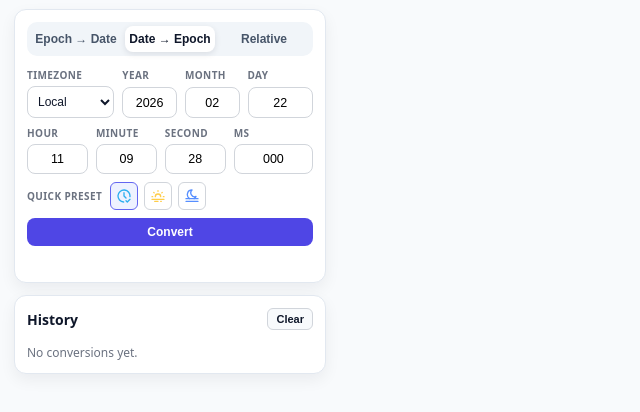
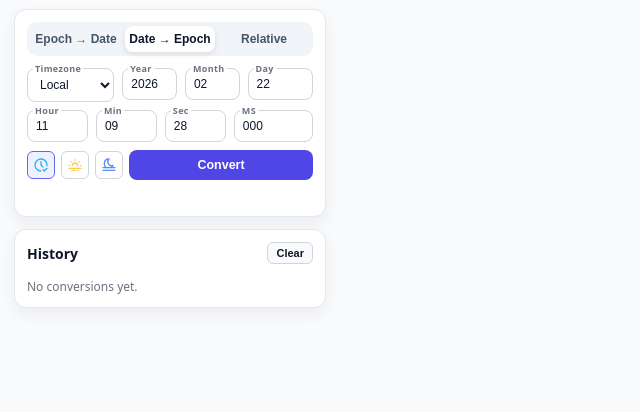
Before and after one commit to ShivamS136/epoch-buddy, a browser extension: page extension/index.html in a window 1280 px wide. Both pictures are taken after a click on the button "Date → Epoch". Shown: the part 64-476 px from the top of the page, without its empty margins (0-640 px from the left). Drawn offline with Linux system fonts and the light colour scheme.

Commit message:
Refactor demo and extension forms to use floating labels: updated input fields for epoch, date, and relative time panels with new styles for improved usability and aesthetics. Added hints for input guidance and adjusted layout for better alignment.

```diff
--- a/docs/styles.css
+++ b/docs/styles.css
@@ -304,12 +304,6 @@ button img {
   gap: 12px;
 }
 
-.demo-panel label {
-  font-size: 12px;
-  font-weight: 600;
-  color: #475569;
-}
-
 .demo-panel input,
 .demo-panel select {
   padding: 10px 12px;
@@ -317,6 +311,87 @@ button img {
   border: 1px solid #d1d5db;
   font-size: 14px;
   width: 100%;
+}
+
+/* ── Floating outlined fields ─────────────────────────────────── */
+
+.floating-field {
+  position: relative;
+}
+
+.floating-field input,
+.floating-field select {
+  padding: 8px;
+}
+
+.floating-field input:focus,
+.floating-field select:focus {
+  outline: none;
+  border-color: #6366f1;
+  box-shadow: 0 0 0 3px rgba(99, 102, 241, 0.2);
+}
+
+.floating-field select {
+  cursor: pointer;
+}
+
+.floating-field label {
+  position: absolute;
+  left: 10px;
+  top: 50%;
+  transform: translateY(-50%);
+  font-size: 13px;
+  color: #6b7280;
+  font-weight: 600;
+  pointer-events: none;
+  transition: 0.15s ease all;
+  background: #ffffff;
+  padding: 0 3px;
+  margin: 0;
+  white-space: nowrap;
+}
+
+.floating-field input:focus + label,
+.floating-field input:not(:placeholder-shown) + label {
+  top: 0;
+  font-size: 10px;
+  letter-spacing: 0.04em;
+}
+
+.floating-field input:focus + label {
+  color: #6366f1;
+}
+
+.floating-field select + label {
+  top: 0;
+  font-size: 10px;
+  letter-spacing: 0.04em;
+}
+
+.floating-field select:focus + label {
+  color: #6366f1;
+}
+
+.input-row {
+  display: flex;
+  gap: 8px;
+}
+
+.hint {
+  font-size: 11px;
+  color: #6b7280;
+  margin-top: 2px;
+}
+
+.preset-row {
+  display: flex;
+  align-items: center;
+  justify-content: space-between;
+  gap: 6px;
+}
+
+.preset-row :last-child {
+  flex: 1;
 }
 
 .demo-action {
@@ -340,15 +415,6 @@ button img {
   display: flex;
   align-items: center;
   gap: 6px;
-}
-
-.preset-heading {
-  font-size: 10px;
-  font-weight: 700;
-  color: #6b7280;
-  text-transform: uppercase;
-  letter-spacing: 0.04em;
-  margin-right: 2px;
 }
 
 .preset-chip {
@@ -383,8 +449,8 @@ button img {
 
 .demo-grid {
   display: grid;
-  grid-template-columns: repeat(auto-fit, minmax(90px, 1fr));
-  gap: 12px;
+  grid-template-columns: repeat(auto-fit, minmax(100px, 1fr));
+  gap: 10px;
 }
 
 .demo-output {
--- a/extension/index.css
+++ b/extension/index.css
@@ -93,66 +93,91 @@ body {
   display: block;
 }
 
-/* ── Shared field group (date / time / relative fields) ────────── */
+/* ── Floating outlined fields ─────────────────────────────────── */
 
-.field-group {
-  display: grid;
-  gap: 4px;
+.floating-field {
+  position: relative;
 }
 
-.field-group span {
-  font-size: 10px;
-  color: #6b7280;
-  font-weight: 600;
-  text-transform: uppercase;
-  letter-spacing: 0.04em;
-}
-
-.field-group input {
-  padding: 7px 6px;
-  text-align: center;
+.floating-field input,
+.floating-field select {
   width: 100%;
-  min-width: 0;
-}
-
-.field-group select {
-  padding: 7px 6px;
+  padding: 8px;
   border: 1px solid #d1d5db;
   border-radius: 8px;
   font-size: 12px;
   background: #ffffff;
   color: #0f172a;
-  cursor: pointer;
-  width: 100%;
+  outline: none;
+  min-width: 0;
 }
 
-.field-group select:focus,
-.field-group input:focus {
-  outline: none;
+.floating-field select {
+  text-align: left;
+  cursor: pointer;
+}
+
+.floating-field input:focus,
+.floating-field select:focus {
   border-color: #6366f1;
   box-shadow: 0 0 0 3px rgba(99, 102, 241, 0.2);
 }
 
-.field-group.short input {
-  max-width: 56px;
+.floating-field label {
+  position: absolute;
+  left: 6px;
+  top: 50%;
+  transform: translateY(-50%);
+  font-size: 11px;
+  color: #6b7280;
+  font-weight: 600;
+  pointer-events: none;
+  transition: 0.15s ease all;
+  background: #ffffff;
+  padding: 0 2px;
+  margin: 0;
+  white-space: nowrap;
+}
+
+.floating-field input:focus + label,
+.floating-field input:not(:placeholder-shown) + label {
+  top: 0;
+  font-size: 9px;
+  letter-spacing: 0.04em;
+}
+
+.floating-field input:focus + label {
+  color: #6366f1;
+}
+
+.floating-field select + label {
+  top: 0;
+  font-size: 9px;
+  letter-spacing: 0.04em;
+}
+
+.floating-field select:focus + label {
+  color: #6366f1;
 }
 
 /* ── Time presets ──────────────────────────────────────────────── */
 
-.time-presets {
+.preset-row{
   display: flex;
   align-items: center;
+  justify-content: space-between;
   gap: 6px;
   margin-bottom: 8px;
 }
 
-.preset-heading {
-  font-size: 10px;
-  font-weight: 700;
-  color: #6b7280;
-  text-transform: uppercase;
-  letter-spacing: 0.04em;
-  margin-right: 2px;
+.preset-row :last-child {
+  flex: 1;
+}
+
+.time-presets {
+  display: flex;
+  gap: 6px;
+  align-items: center;
 }
 
 .preset-chip {
@@ -185,20 +210,6 @@ body {
   border-color: #6366f1;
 }
 
-/* .btn-clock {
-  background-color: #eefaff;
-  border-color: #2cafef;
-}
-
-.btn-sun {
-  background-color: #fff9ea;
-  border-color: #ffcd49;
-}
-
-.btn-moon {
-  background-color: #f0f0ff;
-  border-color: #578fff;
-} */
 /* ── Grid layouts ──────────────────────────────────────────────── */
 
 .date-grid {
@@ -222,15 +233,12 @@ body {
   margin-top: 6px;
 }
 
+.relative-grid > button[type="submit"] {
+  align-self: stretch;
+  font-size: 12px;
+}
+
 /* ── Form elements ─────────────────────────────────────────────── */
-
-label {
-  display: block;
-  font-size: 12px;
-  color: #374151;
-  font-weight: 600;
-  margin-bottom: 6px;
-}
 
 .input-row {
   display: flex;
@@ -264,16 +272,6 @@ button {
 
 button:hover {
   background: #4338ca;
-}
-
-.field-action {
-  margin-top: 8px;
-}
-
-.field-action button {
-  width: 100%;
-  padding: 7px 6px;
-  font-size: 12px;
 }
 
 /* ── Error ─────────────────────────────────────────────────────── */
--- a/extension/index.html
+++ b/extension/index.html
@@ -47,14 +47,14 @@
           data-panel="epoch-to-date"
         >
           <div class="input-row">
-            <input
-              id="epoch-input"
-              type="text"
-              inputmode="numeric"
-              placeholder="Seconds (10) or milliseconds (13)"
-              autocomplete="off"
-            />
+            <div class="floating-field" style="flex:1">
+              <input id="epoch-input" type="text" inputmode="numeric" placeholder=" " autocomplete="off" />
+              <label for="epoch-input">Epoch</label>
+            </div>
             <button type="submit">Convert</button>
+          </div>
+          <div class="hint">
+            <small>Seconds (10) or milliseconds (13)</small>
           </div>
           <div id="error" class="error" role="alert"></div>
           <div id="result" class="result" hidden></div>
@@ -66,86 +66,48 @@
           data-panel="date-to-epoch"
         >
           <div class="date-grid">
-            <div class="field-group">
-              <span>Timezone</span>
+            <div class="floating-field">
               <select id="timezone-select">
                 <option value="local">Local</option>
                 <option value="gmt">GMT</option>
               </select>
+              <label for="timezone-select">Timezone</label>
             </div>
-            <div class="field-group">
-              <span>Year</span>
-              <input
-                id="date-year"
-                type="text"
-                inputmode="numeric"
-                placeholder="YYYY"
-                autocomplete="off"
-              />
+            <div class="floating-field">
+              <input id="date-year" type="text" inputmode="numeric" placeholder=" " autocomplete="off" />
+              <label for="date-year">Year</label>
             </div>
-            <div class="field-group">
-              <span>Month</span>
-              <input
-                id="date-month"
-                type="text"
-                inputmode="numeric"
-                placeholder="MM"
-                autocomplete="off"
-              />
+            <div class="floating-field">
+              <input id="date-month" type="text" inputmode="numeric" placeholder=" " autocomplete="off" />
+              <label for="date-month">Month</label>
             </div>
-            <div class="field-group">
-              <span>Day</span>
-              <input
-                id="date-day"
-                type="text"
-                inputmode="numeric"
-                placeholder="DD"
-                autocomplete="off"
-              />
+            <div class="floating-field">
+              <input id="date-day" type="text" inputmode="numeric" placeholder=" " autocomplete="off" />
+              <label for="date-day">Day</label>
             </div>
           </div>
 
           <div class="time-grid">
-            <div class="field-group">
-              <span>Hour</span>
-              <input
-                id="time-hour"
-                type="text"
-                inputmode="numeric"
-                placeholder="00"
-              />
+            <div class="floating-field">
+              <input id="time-hour" type="text" inputmode="numeric" placeholder=" " />
+              <label for="time-hour">Hour</label>
             </div>
-            <div class="field-group">
-              <span>Minute</span>
-              <input
-                id="time-minute"
-                type="text"
-                inputmode="numeric"
-                placeholder="00"
-              />
+            <div class="floating-field">
+              <input id="time-minute" type="text" inputmode="numeric" placeholder=" " />
+              <label for="time-minute">Min</label>
             </div>
-            <div class="field-group">
-              <span>Second</span>
-              <input
-                id="time-second"
-                type="text"
-                inputmode="numeric"
-                placeholder="00"
-              />
+            <div class="floating-field">
+              <input id="time-second" type="text" inputmode="numeric" placeholder=" " />
+              <label for="time-second">Sec</label>
             </div>
-            <div class="field-group">
-              <span>Ms</span>
-              <input
-                id="time-ms"
-                type="text"
-                inputmode="numeric"
-                placeholder="000"
-              />
+            <div class="floating-field">
+              <input id="time-ms" type="text" inputmode="numeric" placeholder=" " />
+              <label for="time-ms">MS</label>
             </div>
           </div>
 
+          <div class="preset-row">
             <div class="time-presets" role="group" aria-label="Time presets">
-            <span class="preset-heading">Quick Preset</span>
               <button type="button" class="preset-chip btn-clock" data-preset="now" title="Current time">
                 <img src="icons/clock-now.svg" alt="Now" width="16" height="16" />
               </button>
@@ -156,9 +118,6 @@
                 <img src="icons/night.svg" alt="End of Day" width="16" height="16" />
               </button>
             </div>
-
-
-          <div class="field-action">
             <button type="submit">Convert</button>
         </div>
 
@@ -168,37 +127,34 @@
 
         <form id="relative-form" class="tab-panel" data-panel="relative">
           <div class="relative-grid">
-            <div class="field-group">
-              <span>Direction</span>
+            <div class="floating-field">
               <select id="relative-direction">
                 <option value="ago">Ago</option>
                 <option value="from-now">From Now</option>
               </select>
+              <label for="relative-direction">Direction</label>
             </div>
-            <div class="field-group short">
-              <span>Days</span>
-              <input id="relative-days" type="text" inputmode="numeric" />
+            <div class="floating-field">
+              <input id="relative-days" type="text" inputmode="numeric" placeholder=" " />
+              <label for="relative-days">Days</label>
             </div>
-            <div class="field-group short">
-              <span>Hours</span>
-              <input id="relative-hours" type="text" inputmode="numeric" />
+            <div class="floating-field">
+              <input id="relative-hours" type="text" inputmode="numeric" placeholder=" " />
+              <label for="relative-hours">Hrs</label>
             </div>
-            <div class="field-group short">
-              <span>Minutes</span>
-              <input id="relative-minutes" type="text" inputmode="numeric" />
+            <div class="floating-field">
+              <input id="relative-minutes" type="text" inputmode="numeric" placeholder=" " />
+              <label for="relative-minutes">Min</label>
             </div>
-            <div class="field-group short">
-              <span>Seconds</span>
-              <input id="relative-seconds" type="text" inputmode="numeric" />
+            <div class="floating-field">
+              <input id="relative-seconds" type="text" inputmode="numeric" placeholder=" " />
+              <label for="relative-seconds">Sec</label>
             </div>
-            <div class="field-group short">
-              <span>Ms</span>
-              <input id="relative-ms" type="text" inputmode="numeric" />
+            <div class="floating-field">
+              <input id="relative-ms" type="text" inputmode="numeric" placeholder=" " />
+              <label for="relative-ms">Ms</label>
             </div>
-            <div class="field-group">
-              <span>&nbsp;</span>
-              <button type="submit">Convert</button>
-            </div>
+            <button type="submit" style="grid-column: span 2">Convert</button>
           </div>
 
           <div id="relative-error" class="error" role="alert"></div>
```
Also changed, not shown: docs/demo.html (+60 -56 lines). Lines whose indentation alone changed are shown as unchanged.
